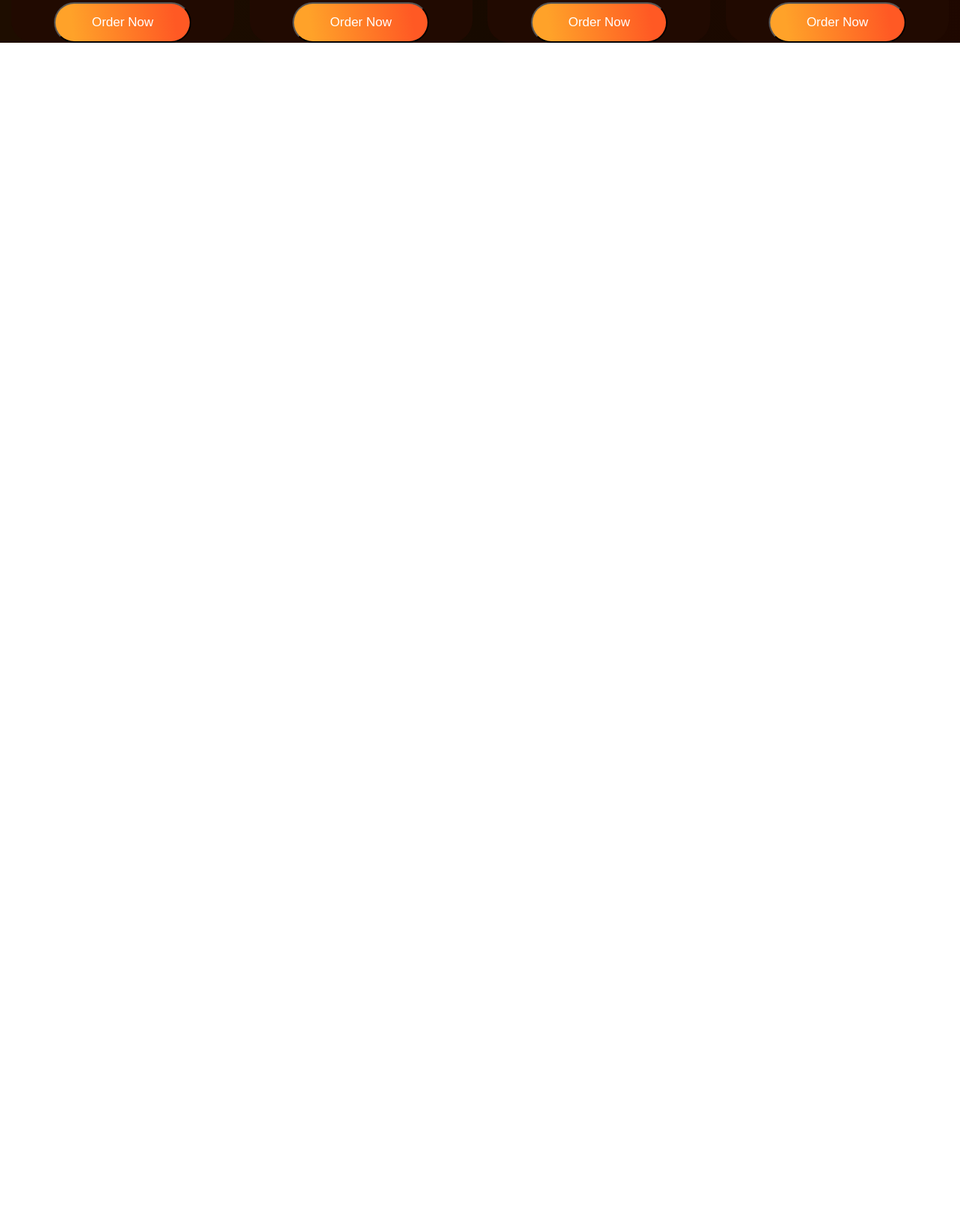
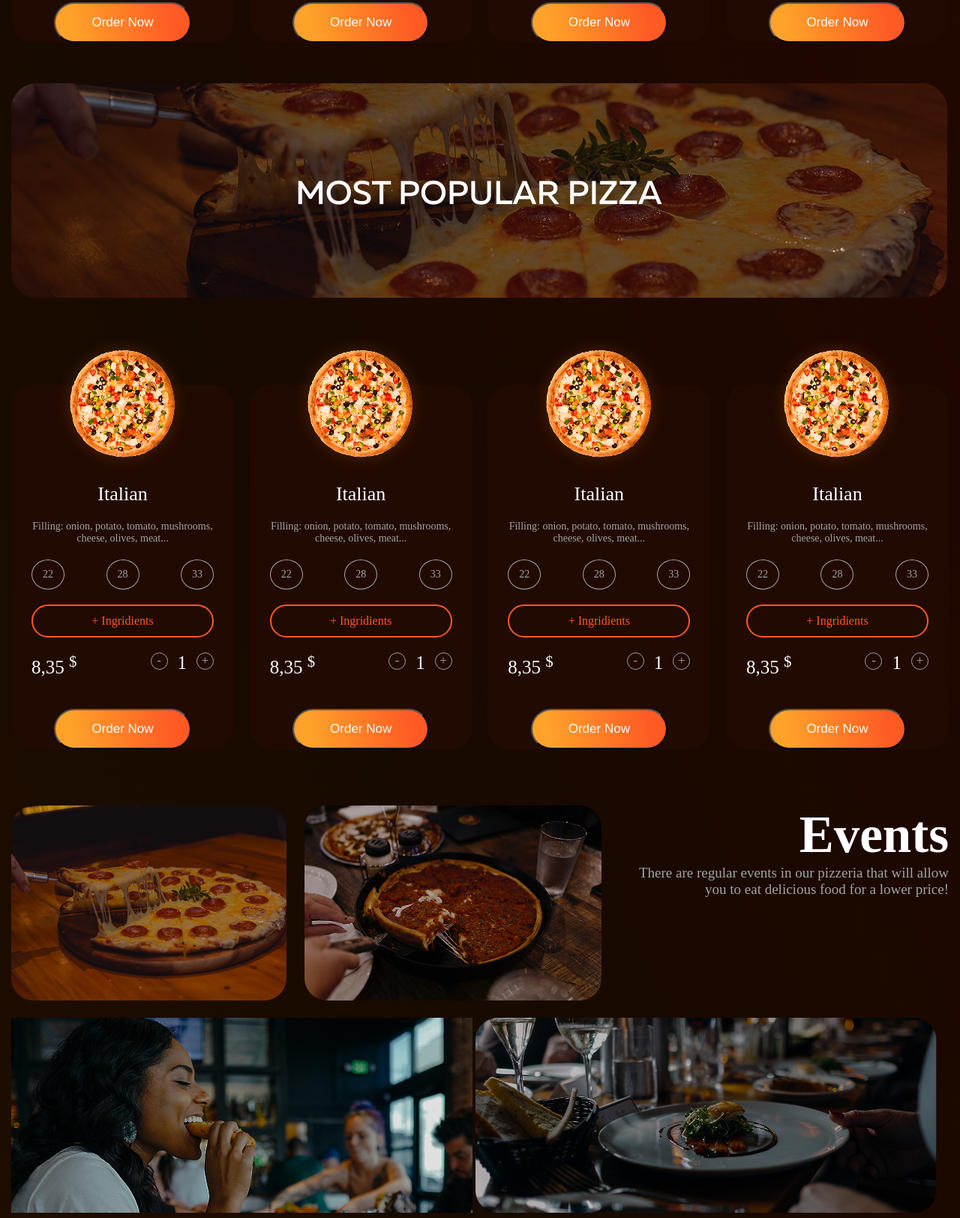
Before and after one commit to otajanov/musobaqa, a plain HTML site: page index.html in a window 1280 px wide. Shown: the part 1627-3251 px from the top of the page at 75% size. Before the commit the page ends 1684 px from the top, so only its background shows below. Drawn offline with Linux system fonts and the light colour scheme.

Commit message:
event end

```diff
--- a/index.html
+++ b/index.html
@@ -151,6 +151,117 @@
                 </div>
             </div>
         </section>
+        <section class="container">
+            <img style="margin-top: 54px ;" src="img/Group 54.png" alt="">
+        </section>
+        <section class="container">
+            <div style="margin-top: 112px;" class="menu_cards">
+                <div class="menu_card">
+                    <img src="img/pizza1.png" alt="">
+                    <h2>Italian</h2>
+                    <p>Filling: onion, potato, tomato, mushrooms, cheese, olives, meat...</p>
+                    <div class="num">
+                        <p>22</p>
+                        <p>28</p>
+                        <p>33</p>
+                    </div>
+                    <div class="btn3">+ Ingridients</div>
+                    <div class="cost">
+                        <p>8,35 <sup>$</sup></p>
+
+                        <div class="add">
+                            <span>-</span>
+                            <p>1</p>
+                            <span>+</span>
+                        </div>
+                    </div>
+                    <button class="now">Order Now</button>
+                </div>
+                <div class="menu_card">
+                    <img src="img/pizza1.png" alt="">
+                    <h2>Italian</h2>
+                    <p>Filling: onion, potato, tomato, mushrooms, cheese, olives, meat...</p>
+                    <div class="num">
+                        <p>22</p>
+                        <p>28</p>
+                        <p>33</p>
+                    </div>
+                    <div class="btn3">+ Ingridients</div>
+                    <div class="cost">
+                        <p>8,35 <sup>$</sup></p>
+
+                        <div class="add">
+                            <span>-</span>
+                            <p>1</p>
+                            <span>+</span>
+                        </div>
+                    </div>
+                    <button class="now">Order Now</button>
+                </div>
+                <div class="menu_card">
+                    <img src="img/pizza1.png" alt="">
+                    <h2>Italian</h2>
+                    <p>Filling: onion, potato, tomato, mushrooms, cheese, olives, meat...</p>
+                    <div class="num">
+                        <p>22</p>
+                        <p>28</p>
+                        <p>33</p>
+                    </div>
+                    <div class="btn3">+ Ingridients</div>
+                    <div class="cost">
+                        <p>8,35 <sup>$</sup></p>
+
+                        <div class="add">
+                            <span>-</span>
+                            <p>1</p>
+                            <span>+</span>
+                        </div>
+                    </div>
+                    <button class="now">Order Now</button>
+                </div>
+                <div class="menu_card">
+                    <img src="img/pizza1.png" alt="">
+                    <h2>Italian</h2>
+                    <p>Filling: onion, potato, tomato, mushrooms, cheese, olives, meat...</p>
+                    <div class="num">
+                        <p>22</p>
+                        <p>28</p>
+                        <p>33</p>
+                    </div>
+                    <div class="btn3">+ Ingridients</div>
+                    <div class="cost">
+                        <p>8,35 <sup>$</sup></p>
+
+                        <div class="add">
+                            <span>-</span>
+                            <p>1</p>
+                            <span>+</span>
+                        </div>
+                    </div>
+                    <button class="now">Order Now</button>
+                </div>
+            </div>
+        </section>
+
+        <section class="container">
+            <div style="margin-top: 75px; display: flex; gap: 24px;" class="how">
+                <img src="img/Rectangle 10.png" alt="">
+                <img src="img/Rectangle 11.png" alt="">
+                <div class="event">
+                    <h1>Events</h1>
+                    <p>There are regular events in our pizzeria that will allow you to eat delicious food for a lower price!</p>
+                </div>
+            </div>
+            <div style="margin-bottom: 23px; margin-top: 23px;" class="two">
+                <img src="img/rasm.png" alt="">
+                <img src="img/Rectangle 9.png" alt="">
+            </div>
+            <div class="free">
+                <img src="img/Rectangle 10 (1).png" alt="">
+                <img src="img/Rectangle 11 (1).png" alt="">
+                <img src="img/Rectangle 12.png" alt="">
+            </div>
+        </section>
     </main>
 
 </body>
--- a/style.css
+++ b/style.css
@@ -261,3 +261,19 @@ body {
     display: flex;
     justify-content: space-between;
 }
+
+.event{
+    h1{
+        color: #FFFFFF;
+        font-weight: 800;
+        font-size: 69px;
+        text-align: end;
+    }
+
+    p{
+        color: #A3A3A3;
+        font-weight: 400;
+        font-size: 19px;
+        text-align: end;
+    }
+}
```
Also changed, not shown: img/Group 54.png (added), img/Rectangle 10 (1).png (added), img/Rectangle 10.png (added), img/Rectangle 11 (1).png (added), img/Rectangle 11.png (added), img/Rectangle 12.png (added), img/Rectangle 9.png (added), img/rasm.png (added). Lines whose indentation alone changed are shown as unchanged.
